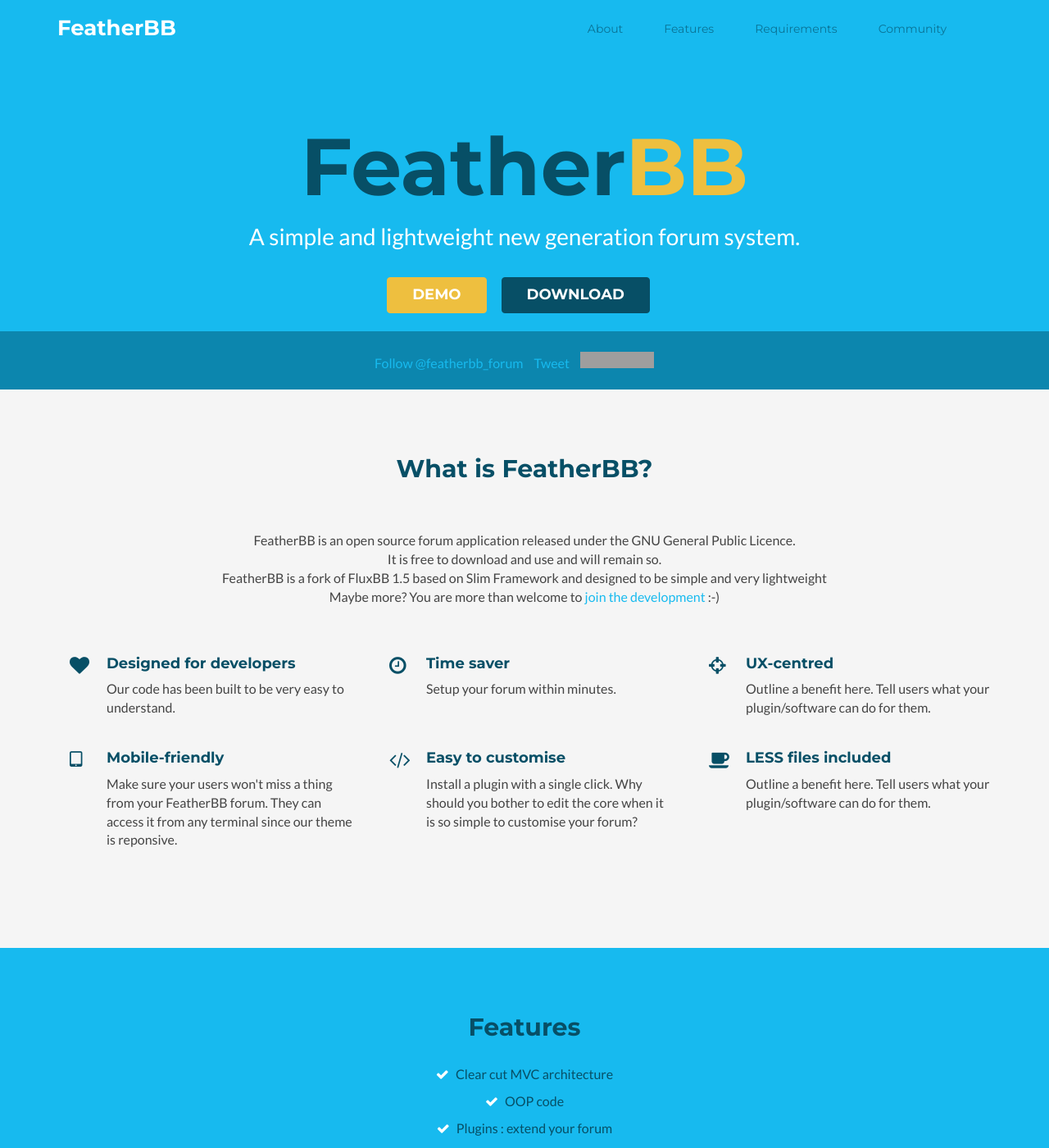
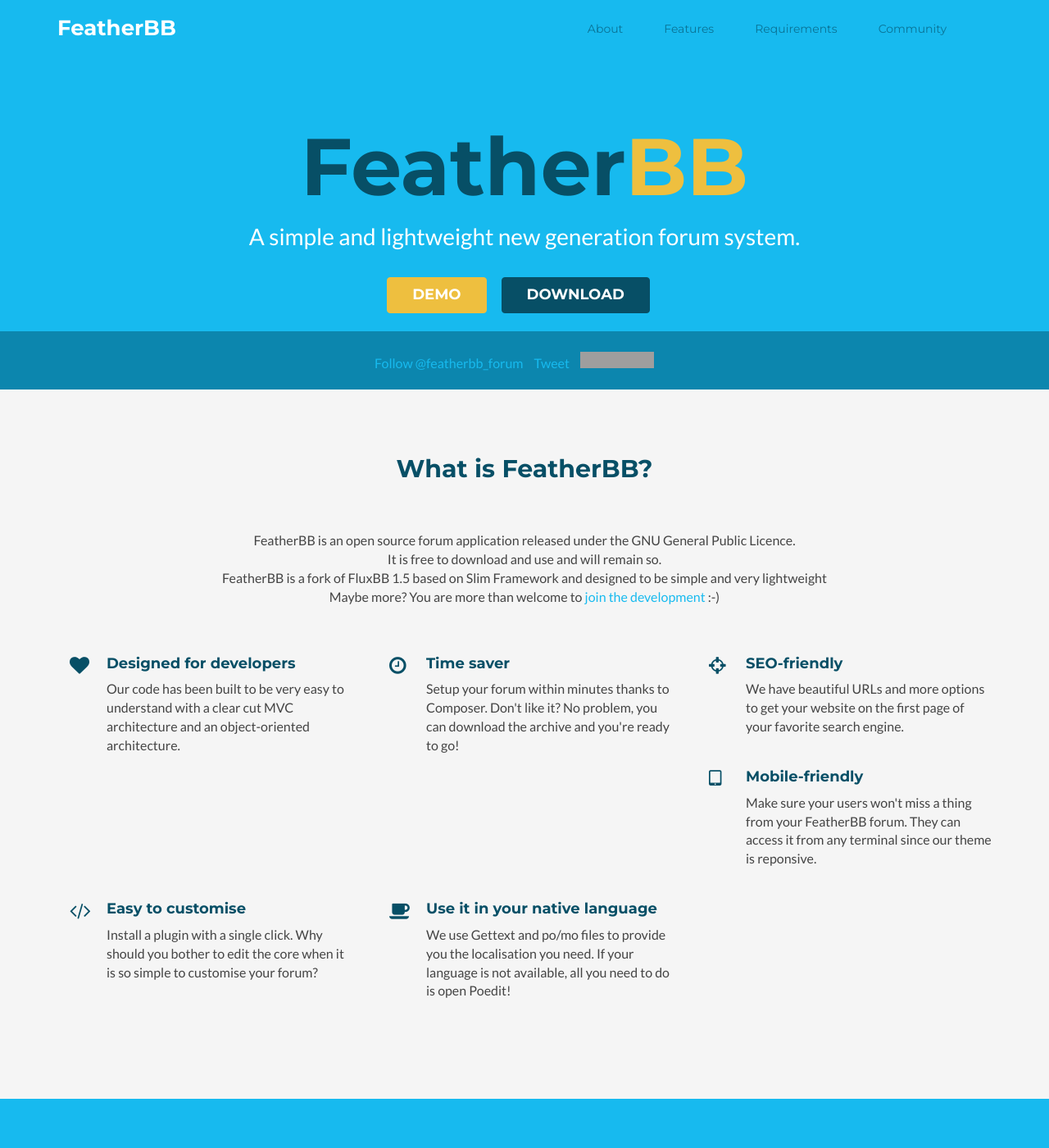
Before and after one commit to featherbb/website, a Jekyll site: the page built from index.html, in a window 1280 px wide and 1400 px high. Shown: the whole window at 82% size. Built offline with Jekyll 4.4.1, drawn with Linux system fonts in a browser that asks for light colours; comment, search, counter and statistics services are not loaded; some of the changed text lies outside the part shown; grey boxes are pictures that could not be loaded.

Commit message:
Customise the website

```diff
--- a/_includes/about.html
+++ b/_includes/about.html
@@ -10,7 +10,7 @@
                     </div>
                     <div class="content">
                         <h3 class="sub-title">Designed for developers</h3>
-                        <p>Our code has been built to be very easy to understand.</p>
+                        <p>Our code has been built to be very easy to understand with a clear cut MVC architecture and an object-oriented architecture.</p>
                     </div><!--//content-->
                 </div><!--//item-->
                 <div class="item col-md-4 col-sm-6 col-xs-12">
@@ -19,7 +19,7 @@
                     </div>
                     <div class="content">
                         <h3 class="sub-title">Time saver</h3>
-                        <p>Setup your forum within minutes.</p>
+                        <p>Setup your forum within minutes thanks to Composer. Don't like it? No problem, you can download the archive and you're ready to go!</p>
                     </div><!--//content-->
                 </div><!--//item-->
                 <div class="item col-md-4 col-sm-6 col-xs-12">
@@ -27,8 +27,8 @@
                         <i class="fa fa-crosshairs"></i>
                     </div>
                     <div class="content">
-                        <h3 class="sub-title">UX-centred</h3>
-                        <p>Outline a benefit here. Tell users what your plugin/software can do for them.</p>
+                        <h3 class="sub-title">SEO-friendly</h3>
+                        <p>We have beautiful URLs and more options to get your website on the first page of your favorite search engine.</p>
                     </div><!--//content-->
                 </div><!--//item-->
                 <div class="clearfix visible-md"></div>
@@ -55,8 +55,8 @@
                         <i class="fa fa-coffee"></i>
                     </div>
                     <div class="content">
-                        <h3 class="sub-title">LESS files included</h3>
-                        <p>Outline a benefit here. Tell users what your plugin/software can do for them.</p>
+                        <h3 class="sub-title">Use it in your native language</h3>
+                        <p>We use Gettext and po/mo files to provide you the localisation you need. If your language is not available, all you need to do is open Poedit!</p>
                     </div><!--//content-->
                 </div><!--//item-->
             </div><!--//row-->
--- a/_includes/features.html
+++ b/_includes/features.html
@@ -1,19 +1,3 @@
-    <!-- ******FEATURES****** -->
-    <section id="features" class="features section">
-        <div class="container text-center">
-            <h2 class="title">Features</h2>
-            <ul class="feature-list list-unstyled">
-                <li><i class="fa fa-check"></i> Clear cut MVC architecture</li>
-                <li><i class="fa fa-check"></i> OOP code</li>
-                <li><i class="fa fa-check"></i> Plugins : extend your forum</li>
-                <li><i class="fa fa-check"></i> ORM to manage database</li>
-                <li><i class="fa fa-check"></i> URL rewriting</li>
-                <li><i class="fa fa-check"></i> Translatable using Gettext</li>
-                <li><i class="fa fa-check"></i> Composer-friendly</li>
-            </ul>
-        </div><!--//container-->
-    </section><!--//features-->
-
     <!-- ******REQUIREMENTS****** -->
     <section id="requirements" class="requirements section">
         <div class="container text-center">
--- a/_includes/header.html
+++ b/_includes/header.html
@@ -20,7 +20,7 @@
                         <li class="active nav-item sr-only"><a class="scrollto" href="#promo">Home</a></li>
                         <li class="nav-item"><a class="scrollto" href="#about">About</a></li>
                         <li class="nav-item"><a class="scrollto" href="#features">Features</a></li>
-                        <li class="nav-item"><a class="scrollto" href="#features">Requirements</a></li>
+                        <li class="nav-item"><a class="scrollto" href="#requirements">Requirements</a></li>
                         <li class="nav-item"><a class="scrollto" href="http://featherbb.org/forum/">Community</a></li>
                     </ul><!--//nav-->
                 </div><!--//navabr-collapse-->
--- a/public/css/styles.css
+++ b/public/css/styles.css
@@ -267,32 +267,7 @@
   color: #074f66;
   font-size: 18px;
 }
-/* ======= Features Section ======= */
-.features {
-  padding: 80px 0;
-  background: #17baef;
-  color: #fff;
-}
-.features .title {
-  color: #074f66;
-  margin-top: 0;
-  margin-bottom: 30px;
-}
-.features a {
-  color: #074f66;
-}
-.features a:hover {
-  color: #042a36;
-}
-.features .feature-list li {
-  margin-bottom: 10px;
-  color: #074f66;
-}
-.features .feature-list li .fa {
-  margin-right: 5px;
-  color: #fff;
-}
-/* ======= requirements Section ======= */
+/* ======= Requirements Section ======= */
 .requirements {
   padding: 80px 0;
   background: #17baef;
```
